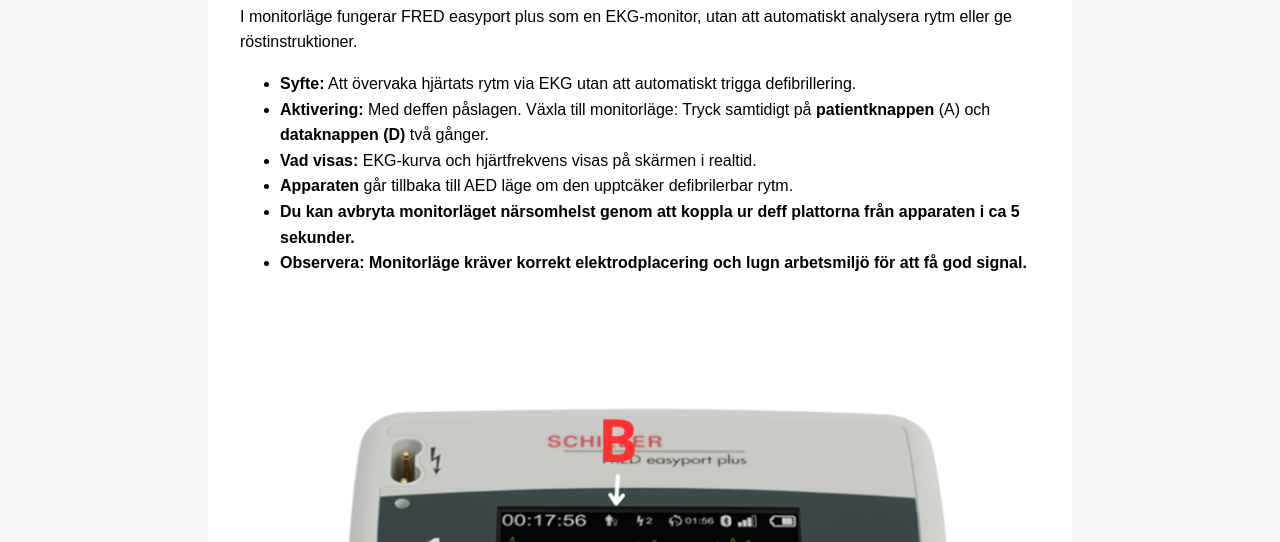
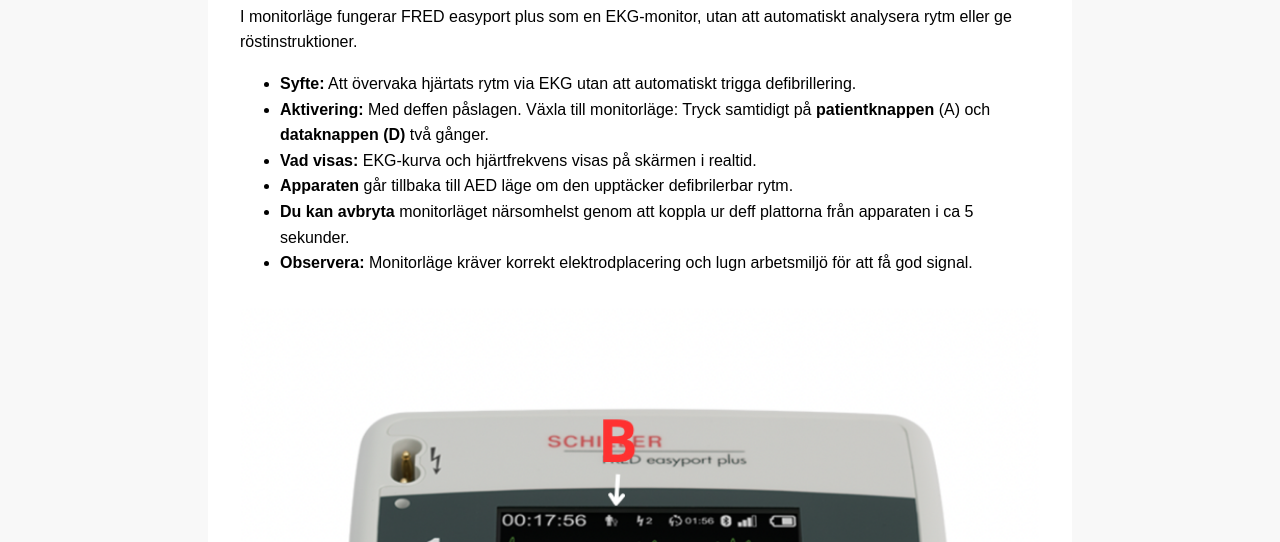
Before and after one commit to Barrelito/Deff_utb, a plain HTML site: page monitor.html in a window 1280 px wide. Shown: the part 258-800 px from the top of the page. Drawn offline with Linux system fonts and the light colour scheme.

Commit message:
Update monitor.html

```diff
--- a/monitor.html
+++ b/monitor.html
@@ -27,8 +27,8 @@
   <li><strong>Syfte:</strong> Att övervaka hjärtats rytm via EKG utan att automatiskt trigga defibrillering.</li>
   <li><strong>Aktivering:</strong> Med deffen påslagen. Växla till monitorläge: Tryck samtidigt på <strong> patientknappen </strong> (A) och <strong>dataknappen (D)</strong> två gånger.
 <li><strong>Vad visas:</strong> EKG-kurva och hjärtfrekvens visas på skärmen i realtid.</li>
-  <li><strong>Apparaten</strong> går tillbaka till AED läge om den upptcäker defibrilerbar rytm. </li>
-  <li><strong>Du kan avbryta monitorläget närsomhelst genom att koppla ur deff plattorna från apparaten i ca 5 sekunder.</li>
+  <li><strong>Apparaten</strong> går tillbaka till AED läge om den upptäcker defibrilerbar rytm. </li>
+  <li><strong>Du kan avbryta </strong> monitorläget närsomhelst genom att koppla ur deff plattorna från apparaten i ca 5 sekunder.</li>
 
 <li><strong>Observera:</strong> Monitorläge kräver korrekt elektrodplacering och lugn arbetsmiljö för att få god signal.</li>
 </ul>
```
